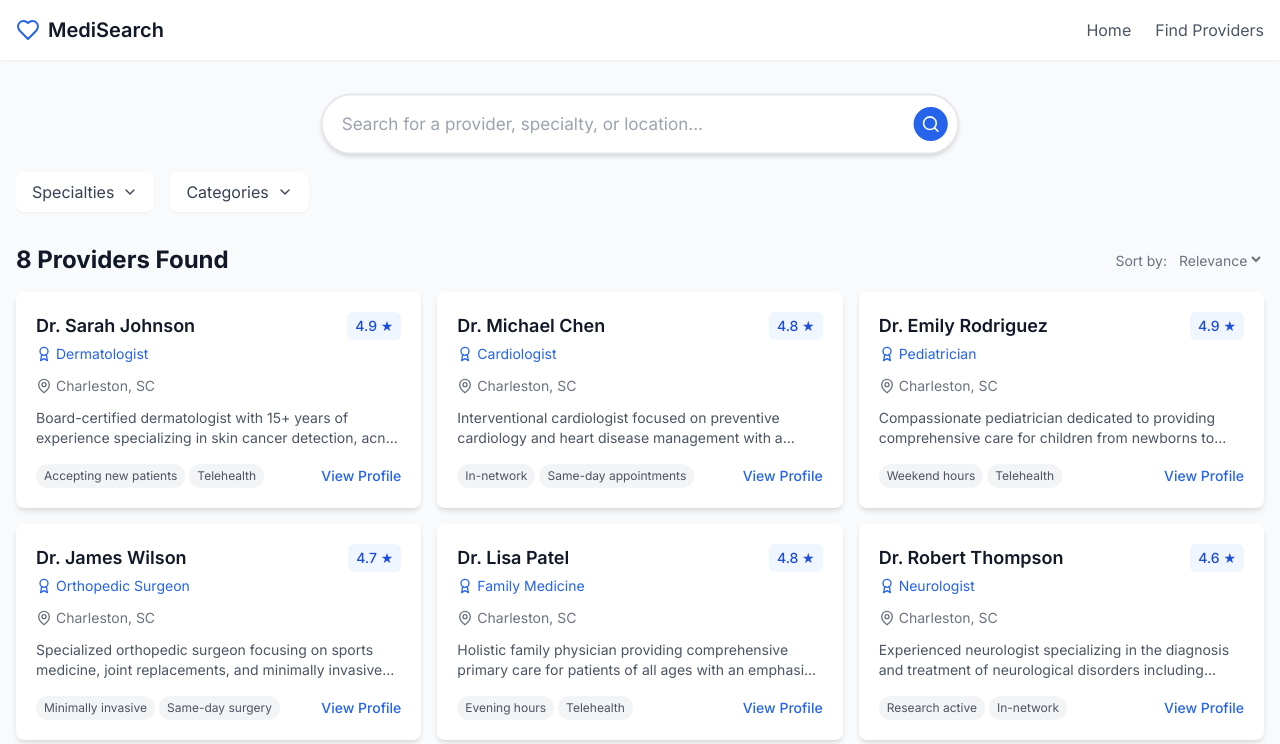
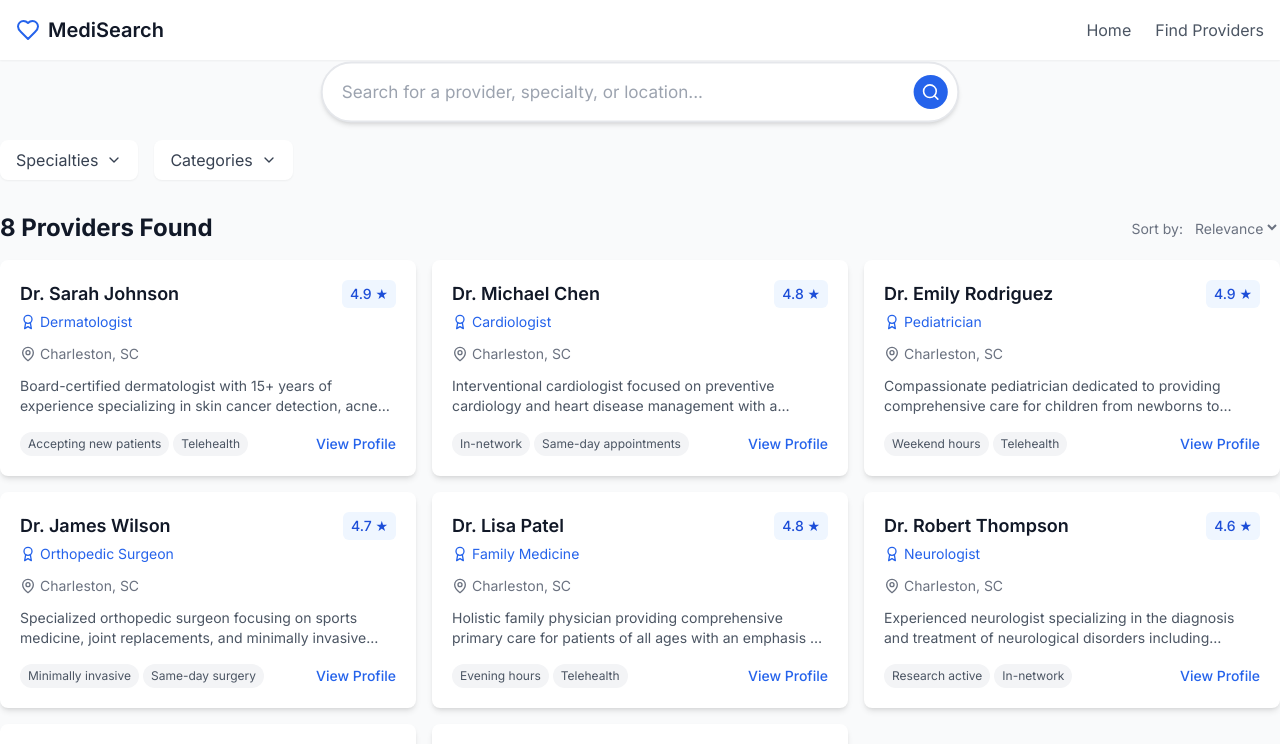
Before and after one commit to douglas-c-thomas/tikvah-mvp, a React (Vite) app in the folder frontend/: page /search in a window 1280 px wide. Shown: the top 744 px of the page. Built offline with nearby package versions, Linux system fonts and the light colour scheme.

Commit message:
Letting the MainLayout control the UI

```diff
--- a/frontend/src/App.tsx
+++ b/frontend/src/App.tsx
@@ -3,23 +3,15 @@ import { BrowserRouter as Router, Routes, Route } from 'react-router-dom';
 import HomePage from './pages/HomePage';
 import SearchResultsPage from './pages/SearchResultsPage';
 import ProviderProfilePage from './pages/ProviderProfilePage';
-import Header from './components/Header';
-import Footer from './components/Footer';
 
 function App() {
   return (
     <Router>
-      <div className="flex flex-col min-h-screen bg-gray-50">
-        <Header />
-        <main className="flex-grow">
-          <Routes>
-            <Route path="/" element={<HomePage />} />
-            <Route path="/search" element={<SearchResultsPage />} />
-            <Route path="/provider/:id" element={<ProviderProfilePage />} />
-          </Routes>
-        </main>
-        <Footer />
-      </div>
+      <Routes>
+        <Route path="/" element={<HomePage />} />
+        <Route path="/search" element={<SearchResultsPage />} />
+        <Route path="/provider/:id" element={<ProviderProfilePage />} />
+      </Routes>
     </Router>
   );
 }
--- /dev/null
+++ b/frontend/src/components/MainLayout.tsx
@@ -0,0 +1,19 @@
+import React from "react";
+import Header from "./Header";
+import Footer from "./Footer";
+
+type MainLayoutProps = {
+  children: React.ReactNode;
+};
+
+const MainLayout: React.FC<MainLayoutProps> = ({ children }) => {
+  return (
+    <div className="flex flex-col min-h-screen">
+      <Header />
+      <main className="flex-grow">{children}</main>
+      <Footer />
+    </div>
+  );
+};
+
+export default MainLayout;
--- a/frontend/src/pages/HomePage.tsx
+++ b/frontend/src/pages/HomePage.tsx
@@ -1,12 +1,13 @@
 import React, { useState } from 'react';
 import SearchBar from '../components/SearchBar';
 import { Heart, ShieldCheck, Clock } from 'lucide-react';
+import MainLayout from "../components/MainLayout";
 
 const HomePage: React.FC = () => {
   const [isSearchFocused, setIsSearchFocused] = useState(false);
 
   return (
-    <div className="min-h-[calc(100vh-64px)] flex flex-col">
+    <MainLayout>
       {/* Hero Section */}
       <section className="flex-grow flex flex-col items-center justify-center px-4 py-16 bg-gradient-to-b from-blue-50 to-white">
         <div className="max-w-4xl mx-auto text-center">
@@ -75,7 +76,7 @@ const HomePage: React.FC = () => {
           </div>
         </div>
       </section>
-    </div>
+    </MainLayout>
   );
 };
 
--- a/frontend/src/pages/ProviderProfilePage.tsx
+++ b/frontend/src/pages/ProviderProfilePage.tsx
@@ -1,5 +1,6 @@
 import React, { useEffect, useState } from 'react';
 import { useParams, useNavigate } from 'react-router-dom';
+import MainLayout from '../components/MainLayout';
 import {
   MapPin,
   Phone,
@@ -33,7 +34,7 @@ const ProviderProfilePage: React.FC = () => {
 
   if (loading) {
     return (
-      <div className="container mx-auto px-4 py-16 flex justify-center">
+      <MainLayout>
         <div className="animate-pulse flex flex-col w-full max-w-4xl">
           <div className="h-8 bg-gray-200 rounded w-1/3 mb-6"></div>
           <div className="h-64 bg-gray-200 rounded mb-6"></div>
@@ -45,13 +46,13 @@ const ProviderProfilePage: React.FC = () => {
             <div className="h-32 bg-gray-200 rounded"></div>
           </div>
         </div>
-      </div>
+      </MainLayout>
     );
   }
 
   if (!provider) {
     return (
-      <div className="container mx-auto px-4 py-16 text-center">
+      <MainLayout>
         <h2 className="text-2xl font-bold text-gray-800 mb-4">Provider Not Found</h2>
         <p className="text-gray-600 mb-6">The provider you're looking for doesn't exist or has been removed.</p>
         <button
@@ -60,12 +61,12 @@ const ProviderProfilePage: React.FC = () => {
         >
           Back to Search
         </button>
-      </div>
+      </MainLayout>
     );
   }
 
   return (
-    <div className="bg-gray-50 min-h-screen">
+    <MainLayout>
       {/* Back button */}
       <div className="container mx-auto px-4 py-4">
         <button
@@ -247,7 +248,7 @@ const ProviderProfilePage: React.FC = () => {
           </div>
         </div>
       </div>
-    </div>
+    </MainLayout>
   );
 };
 
--- a/frontend/src/pages/SearchResultsPage.tsx
+++ b/frontend/src/pages/SearchResultsPage.tsx
@@ -1,5 +1,6 @@
 import React, { useState, useEffect } from 'react';
 import { useLocation } from 'react-router-dom';
+import MainLayout from '../components/MainLayout';
 import SearchBar from '../components/SearchBar';
 import ProviderCard from '../components/ProviderCard';
 import { providers } from '../data/providers';
@@ -150,7 +151,7 @@ const SearchResultsPage: React.FC = () => {
   }, []);
 
   return (
-    <div className="container mx-auto px-4 py-8">
+    <MainLayout>
       <div className="mb-4">
         <SearchBar initialQuery={searchQuery} onSearch={handleSearch} />
       </div>
@@ -263,7 +264,7 @@ const SearchResultsPage: React.FC = () => {
           </div>
         )}
       </div>
-    </div>
+    </MainLayout>
   );
 };
 
```
